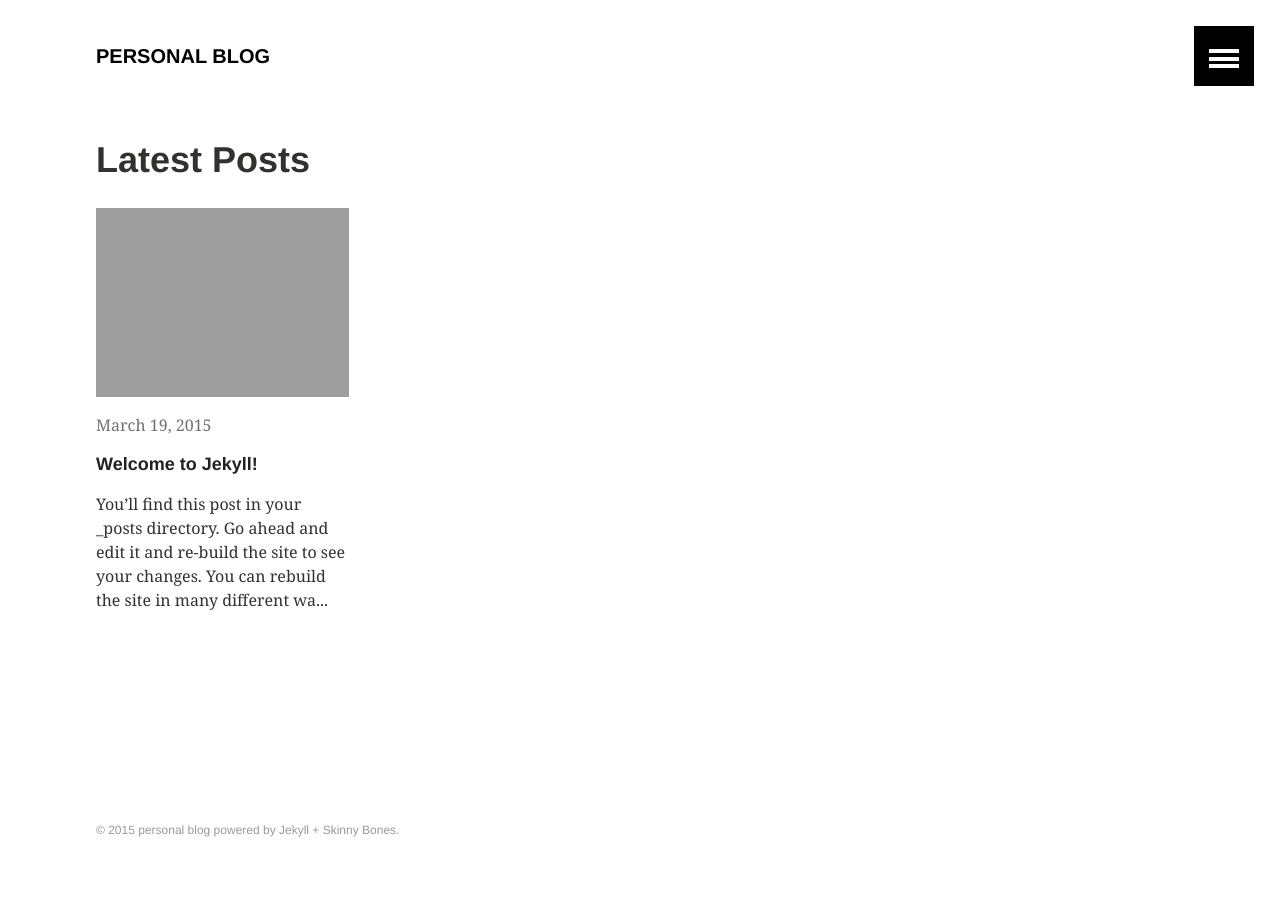
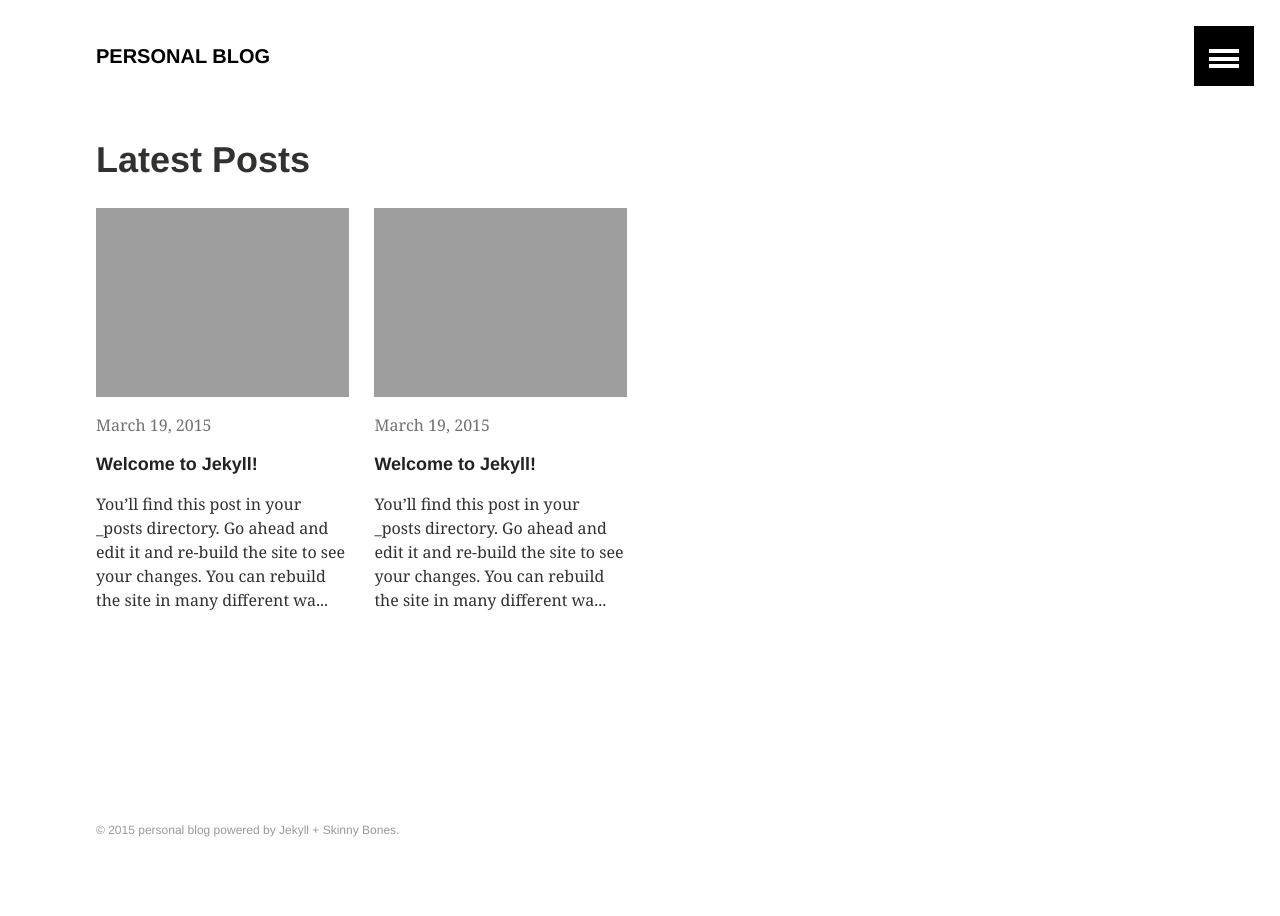
Before and after one commit to pandrei/pandrei.github.io, a Jekyll site: the page built from index.md, in a window 1280 px wide. Built offline with Jekyll 4.4.1, drawn with Linux system fonts in a browser that asks for light colours.

Commit message:
added new posts

```diff
--- /dev/null
+++ b/_posts/2015-03-19-test-post.markdown
@@ -0,0 +1,6 @@
+---
+layout: post
+title:  "Welcome to Jekyll!"
+date:   2015-03-19 23:28:23
+---
+You’ll find this post in your `_posts` directory. Go ahead and edit it and re-build the site to see your changes. You can rebuild the site in many different ways, but the most common way is to run `jekyll serve`, which launches a web server and auto-regenerates your site when a file is updated.
--- a/_posts/2015-03-19-welcome-to-jekyll.markdown
+++ b/_posts/2015-03-19-welcome-to-jekyll.markdown
@@ -2,7 +2,6 @@
 layout: post
 title:  "Welcome to Jekyll!"
 date:   2015-03-19 23:28:23
-categories: jekyll update
 ---
 You’ll find this post in your `_posts` directory. Go ahead and edit it and re-build the site to see your changes. You can rebuild the site in many different ways, but the most common way is to run `jekyll serve`, which launches a web server and auto-regenerates your site when a file is updated.
 
```
